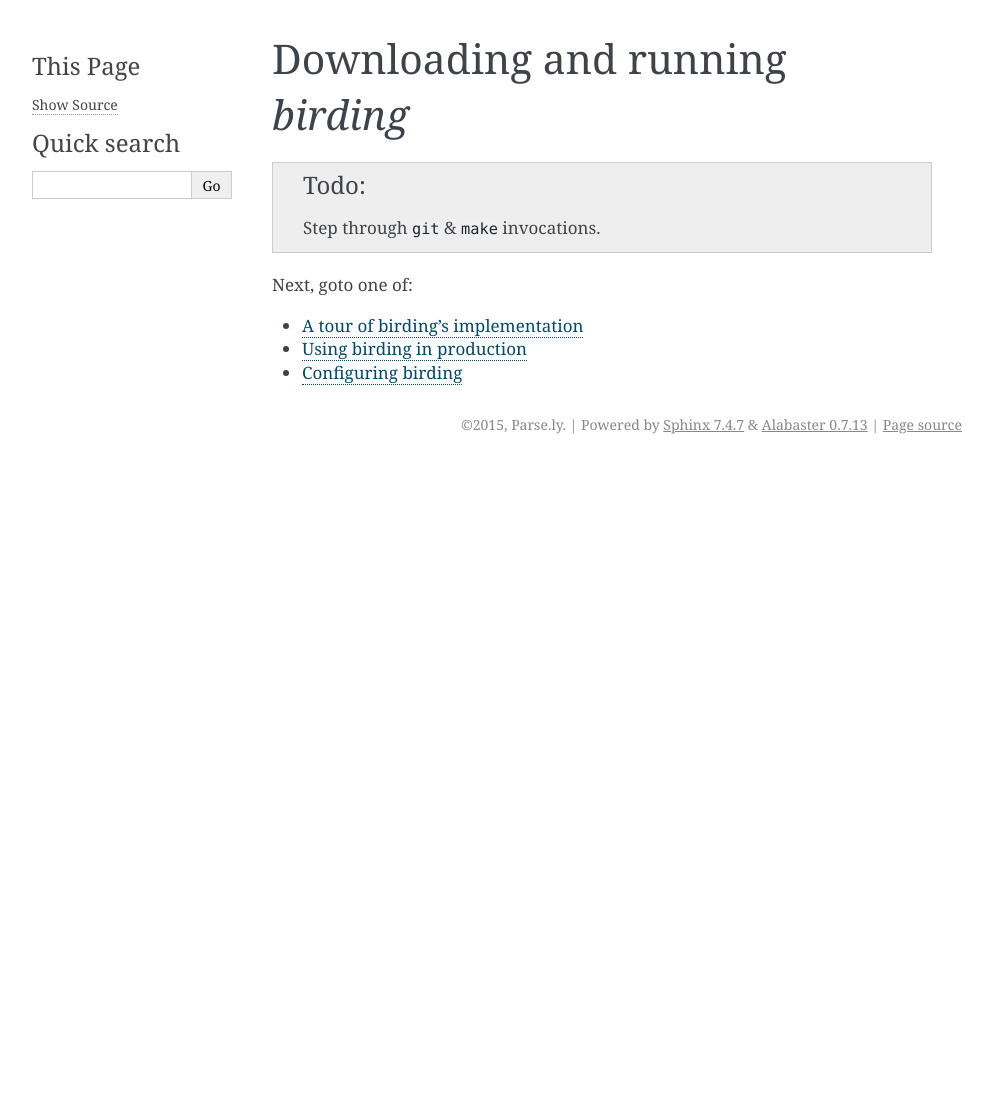
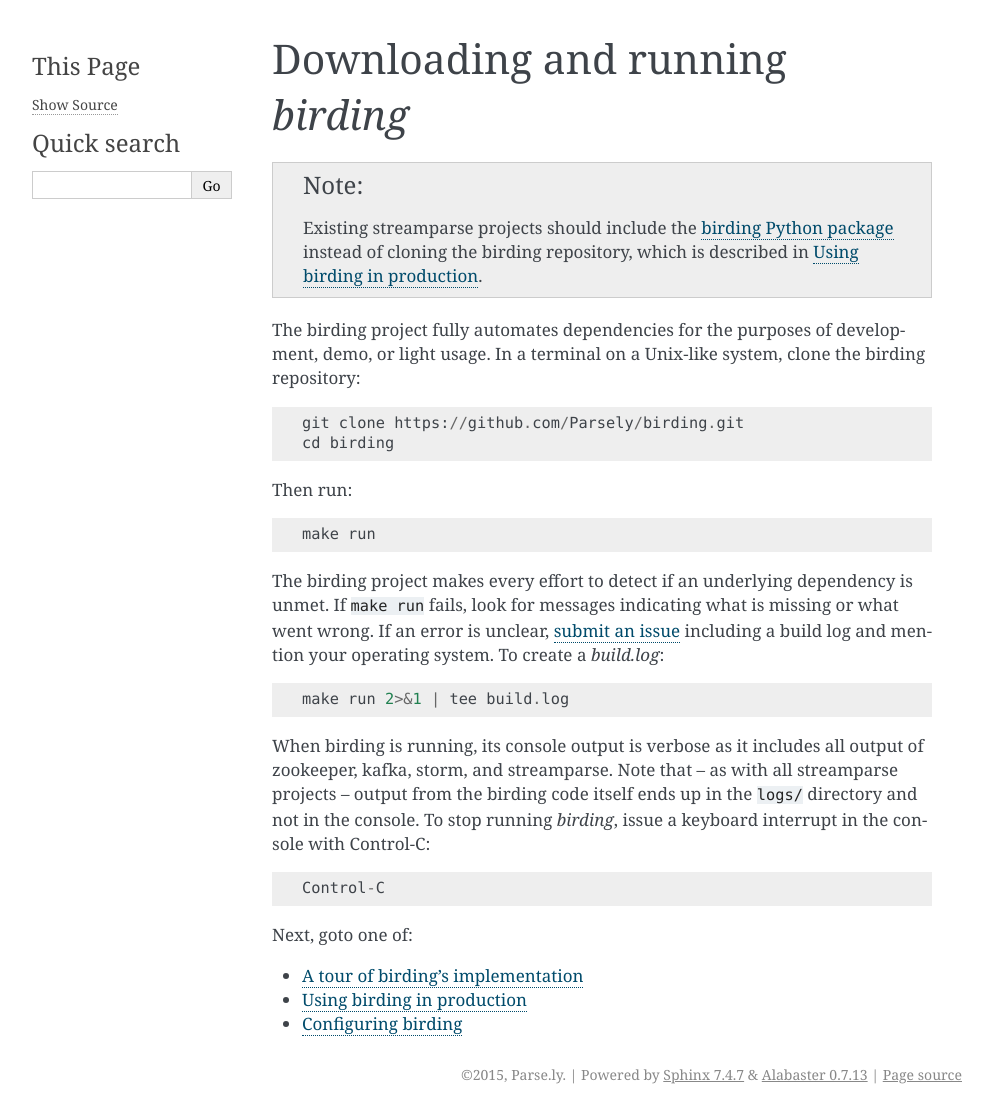
Before and after one commit to Parsely/birding, a Sphinx documentation site: the page built from docs/solo.rst, in a window 1280 px wide. Shown: the whole page, without its empty margins (148-1141 px from the left). Built offline with Sphinx 7.4.7, drawn with Linux system fonts in a browser that asks for light colours; before the commit the page ends 900 px from its top, so only the background shows below that.

Commit message:
Document how to download & run birding.

```diff
--- a/docs/solo.rst
+++ b/docs/solo.rst
@@ -3,7 +3,38 @@
 Downloading and running `birding`
 =================================
 
-.. todo:: Step through ``git`` & ``make`` invocations.
+.. note::
+
+   Existing streamparse projects should include the `birding Python package
+   <https://pypi.python.org/pypi/birding>`_ instead of cloning the birding
+   repository, which is described in :ref:`production`.
+
+The birding project fully automates dependencies for the purposes of
+development, demo, or light usage. In a terminal on a Unix-like system, clone
+the birding repository::
+
+    git clone https://github.com/Parsely/birding.git
+    cd birding
+
+Then run::
+
+    make run
+
+The birding project makes every effort to detect if an underlying dependency is
+unmet. If ``make run`` fails, look for messages indicating what is missing or
+what went wrong. If an error is unclear, `submit an issue
+<https://github.com/Parsely/birding/issues>`_ including a build log and mention
+your operating system. To create a `build.log`::
+
+    make run 2>&1 | tee build.log
+
+When birding is running, its console output is verbose as it includes all
+output of zookeeper, kafka, storm, and streamparse. Note that -- as with all
+streamparse projects -- output from the birding code itself ends up in the
+``logs/`` directory and not in the console. To stop running `birding`, issue a
+keyboard interrupt in the console with Control-C::
+
+    Control-C
 
 Next, goto one of:
 
```
